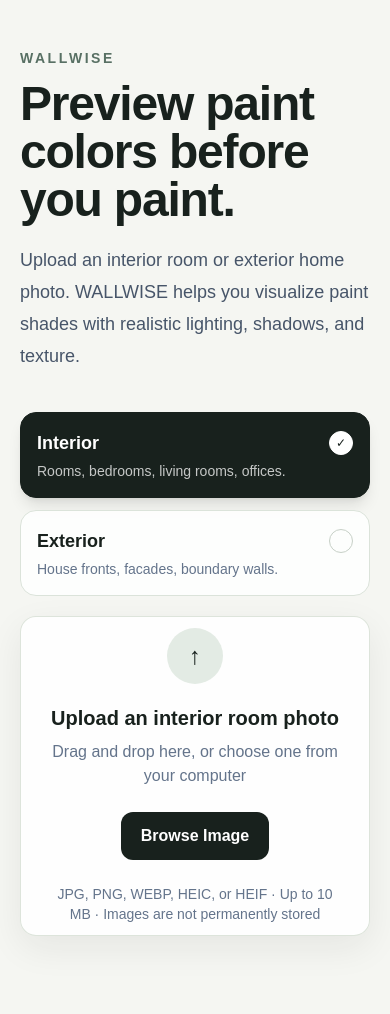
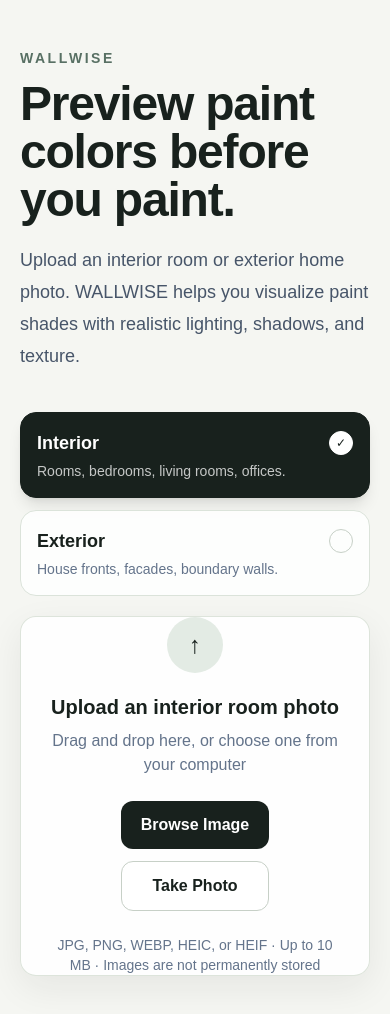
Before and after one commit to surisir/wallwise, a Next.js app in the folder frontend/: page / in a window 390 px wide. Shown: the top 1014 px of the page. Before the commit the page ends 984 px from the top, so only its background shows below. Built offline with nearby package versions, Linux system fonts and the light colour scheme.

Commit message:
Add mobile take photo upload option

```diff
--- a/frontend/components/ImageUploader.tsx
+++ b/frontend/components/ImageUploader.tsx
@@ -12,7 +12,10 @@
 }
 
 export function ImageUploader({ onUpload }: { onUpload: (file: File, projectType: ProjectType) => void }) {
-  const input = useRef<HTMLInputElement>(null); const [error, setError] = useState(""); const [projectType, setProjectType] = useState<ProjectType>("interior");
+  const browseInput = useRef<HTMLInputElement>(null);
+  const cameraInput = useRef<HTMLInputElement>(null);
+  const [error, setError] = useState("");
+  const [projectType, setProjectType] = useState<ProjectType>("interior");
   const choose = (file?: File) => {
     if (!file) return;
     const hasExtension = hasSupportedExtension(file.name);
@@ -46,7 +49,12 @@
     </div>
     <div onDragOver={(event) => event.preventDefault()} onDrop={(event: DragEvent) => { event.preventDefault(); choose(event.dataTransfer.files[0]); }} className="panel flex min-h-80 flex-col items-center justify-center border-2 border-dashed border-[#c7d0c7] px-6 text-center">
       <div className="mb-5 grid h-14 w-14 place-items-center rounded-full bg-[#e3ebe4] text-2xl">↑</div><h2 className="m-0 text-xl font-semibold">{projectType === "exterior" ? "Upload a house front or exterior wall photo" : "Upload an interior room photo"}</h2><p className="mb-6 mt-2 text-slate-500">Drag and drop here, or choose one from your computer</p>
-      <button onClick={() => input.current?.click()} className="rounded-xl bg-ink px-5 py-3 font-semibold text-white hover:bg-[#2a3932]">Browse Image</button><input ref={input} className="hidden" type="file" accept="image/*,.heic,.heif" onChange={(event: ChangeEvent<HTMLInputElement>) => choose(event.target.files?.[0])} />
+      <div className="flex flex-col gap-3 sm:flex-row">
+        <button type="button" onClick={() => { if (browseInput.current) browseInput.current.value = ""; browseInput.current?.click(); }} className="rounded-xl bg-ink px-5 py-3 font-semibold text-white hover:bg-[#2a3932]">Browse Image</button>
+        <button type="button" onClick={() => { if (cameraInput.current) cameraInput.current.value = ""; cameraInput.current?.click(); }} className="rounded-xl border border-[#c7d0c7] bg-white px-5 py-3 font-semibold text-ink hover:border-ink">Take Photo</button>
+      </div>
+      <input ref={browseInput} className="hidden" type="file" accept="image/*,.heic,.heif" onChange={(event: ChangeEvent<HTMLInputElement>) => choose(event.target.files?.[0])} />
+      <input ref={cameraInput} className="hidden" type="file" accept="image/*,.heic,.heif" capture="environment" onChange={(event: ChangeEvent<HTMLInputElement>) => choose(event.target.files?.[0])} />
       <p className="mt-6 text-sm text-slate-500">JPG, PNG, WEBP, HEIC, or HEIF · Up to 10 MB · Images are not permanently stored</p>{error && <p className="mt-3 text-sm font-medium text-red-700">{error}</p>}
     </div>
   </section>;
```
